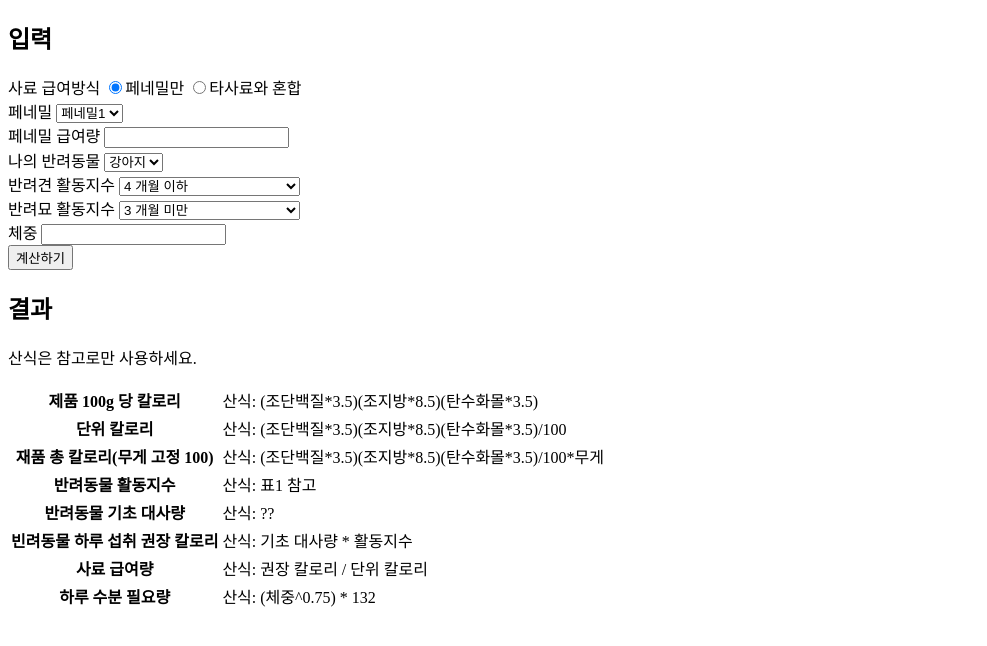
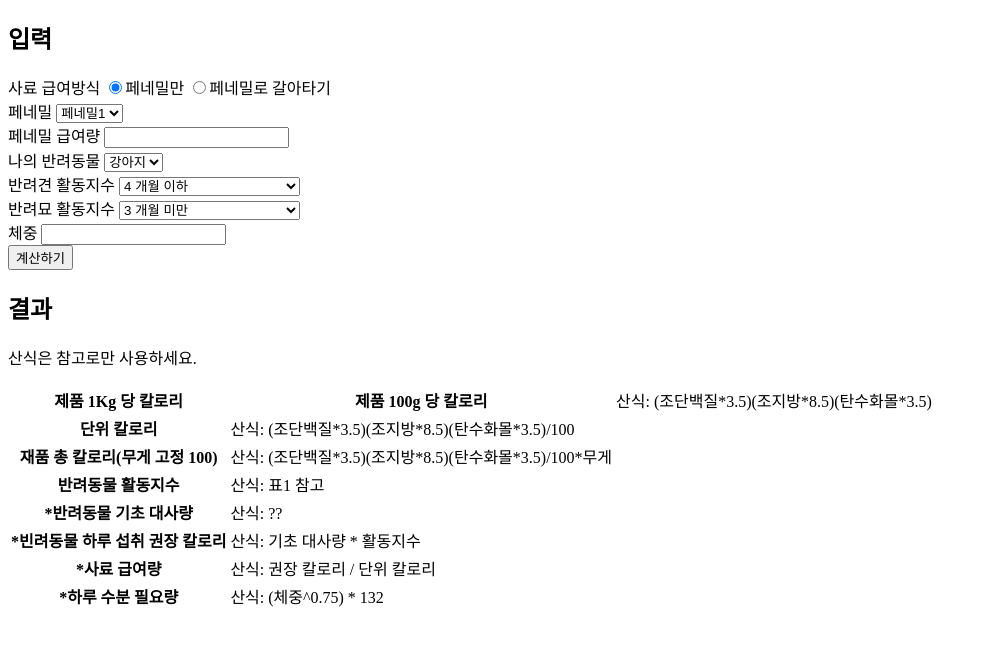
Before and after one commit to nmy6452/penefit, a plain HTML site: page index.html in a window 1280 px wide. Shown: the whole page, without its empty margins (0-987 px from the left). Drawn offline with Linux system fonts and the light colour scheme.

Commit message:
회의 내용 참고

```diff
--- a/index.html
+++ b/index.html
@@ -16,17 +16,17 @@
     <div>
         <label for="feed_type">사료 급여방식</label>
         <label><input type="radio" name="feed_type" onchange="feedTypeManage()" value="single" checked/>페네밀만</label>
-        <label><input type="radio" name="feed_type" onchange="feedTypeManage()" value="mixed"/>타사료와 혼합</label>
+        <label><input type="radio" name="feed_type" onchange="feedTypeManage()" value="mixed"/>페네밀로 갈아타기</label>
     </div>
     <div id="extra_feed" style="display:none;">
         <div>
             <label for="extra_feed_Kcal">타사료 칼로리</label>
             <input id="extra_feed_Kcal" type="number" />
         </div>
-        <div>
-            <label for="extra_feed_amount">타사료 급여량</label>
+        <!-- <div>
+            <label for="extra_feed_amount">타사료 총중량</label>
             <input id="extra_feed_amount" type="number" />
-        </div>
+        </div> -->
     </div>
     <div>
         <label for="feed">페네밀</label>
@@ -49,6 +49,7 @@
             <option value="cat">고양이</option>
         </select>
     </div>
+    <!-- 따로 보이게 작업하기 -->
     <div id="dog">
         <label for="dog_activity_Index">반려견 활동지수</label>
         <select id="dog_activity_Index">
@@ -96,6 +97,8 @@
             <table>
                 <tbody>
                     <tr>
+                        <!-- 1K 당 -->
+                        <th>제품 1Kg 당 칼로리</th>
                         <th>제품 100g 당 칼로리</th>
                         <td>산식: (조단백질*3.5)(조지방*8.5)(탄수화몰*3.5)</td>
                         <td id="calorie_count"></td>
@@ -116,22 +119,22 @@
                         <td id="activity_index"></td>
                     </tr>
                     <tr>
-                        <th>반려동물 기초 대사량</th>
+                        <th>*반려동물 기초 대사량</th>
                         <td>산식: ??</td>
                         <td id="basal_metabolic"></td>
                     </tr>
                     <tr>
-                        <th>빈려동물 하루 섭취 권장 칼로리</th>
+                        <th>*빈려동물 하루 섭취 권장 칼로리</th>
                         <td>산식: 기초 대사량 * 활동지수</td>
                         <td id="recommended_calories"></td>
                     </tr>
                     <tr>
-                        <th>사료 급여량</th>
+                        <th>*사료 급여량</th>
                         <td>산식: 권장 칼로리 / 단위 칼로리</td>
                         <td id="feed_amount"></td>
                     </tr>
                     <tr>
-                        <th>하루 수분 필요량</th>
+                        <th>*하루 수분 필요량</th>
                         <td>산식: (체중^0.75) * 132</td>
                         <td id="water_needs"></td>
                     </tr>
```
